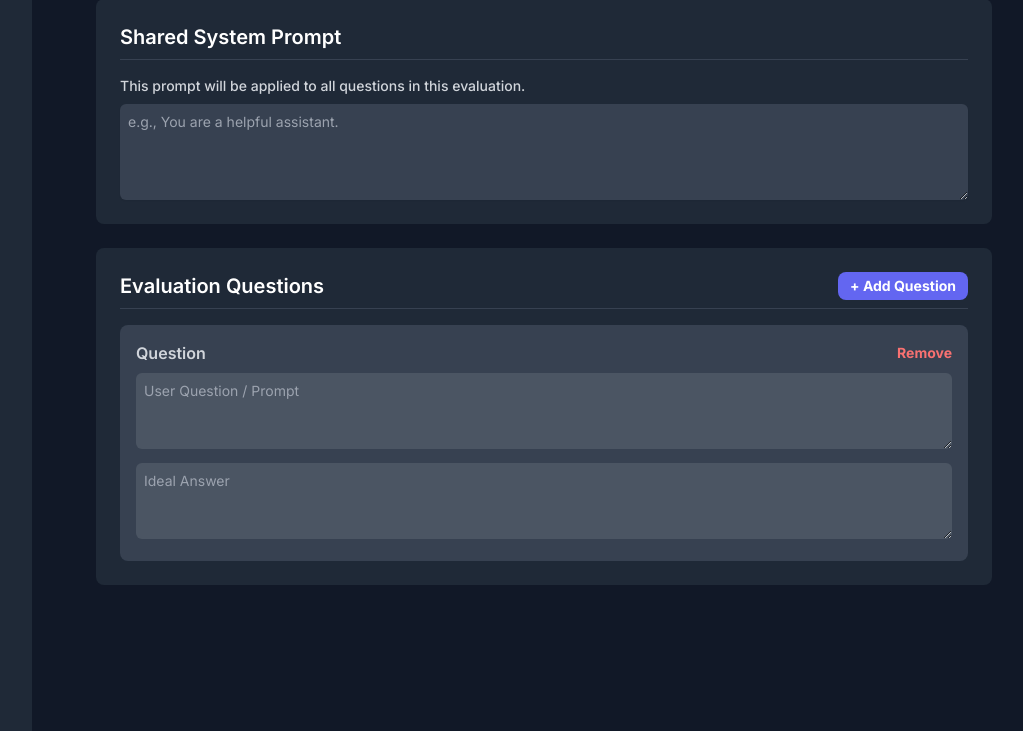
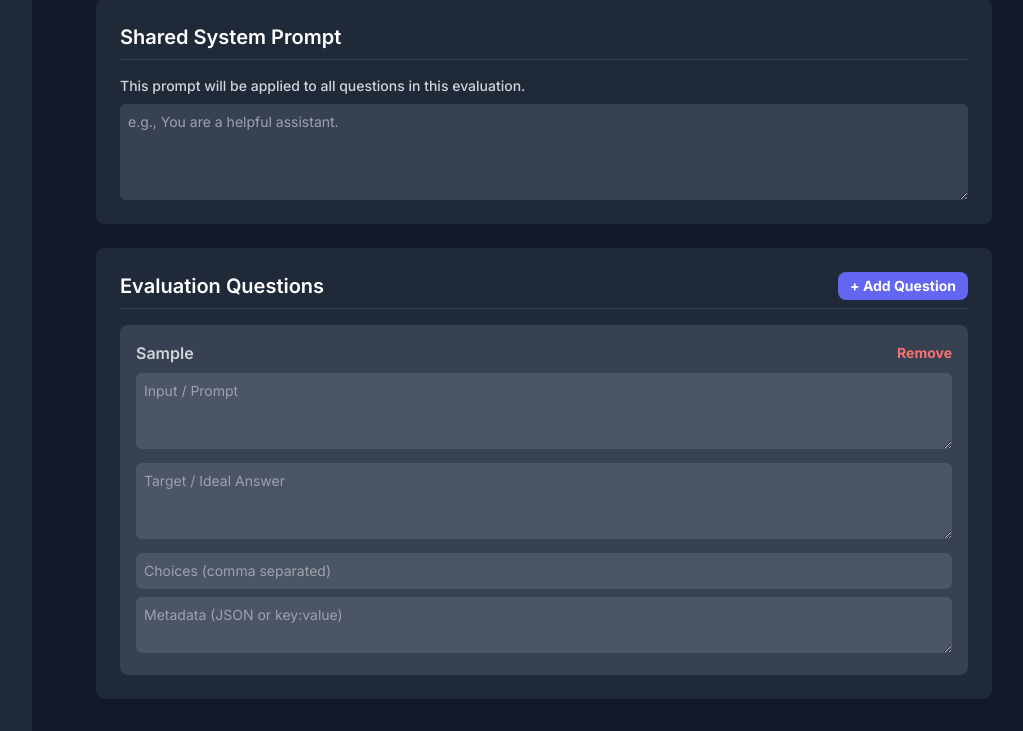
Before and after one commit to christopherwoodall/benchcraft, a Flask app: page / in a window 1280 px wide. Shown: the part 474-1205 px from the top of the page, without its empty margins (224-1247 px from the left). Run offline with Flask 3, Linux system fonts and the light colour scheme; data that the repository does not hold is empty; some libraries are stand-ins or nearby versions.

Commit message:
Update index.html

```diff
--- a/templates/index.html
+++ b/templates/index.html
@@ -178,17 +178,19 @@ document.addEventListener('DOMContentLoaded', () => {
         }
     };
 
-    const createPromptElement = (user = '', answer = '') => {
+    const createPromptElement = (input = '', target = '', choices = '', metadata = '') => {
         const div = document.createElement('div');
         div.className = 'p-4 bg-gray-700 rounded-lg prompt-pair';
         div.innerHTML = `
             <div class="flex justify-between items-center mb-2">
-                <h4 class="font-semibold text-gray-300">Question</h4>
+                <h4 class="font-semibold text-gray-300">Sample</h4>
                 <button class="remove-prompt-btn text-red-400 hover:text-red-500 font-bold text-sm">Remove</button>
             </div>
             <div class="space-y-2">
-                <textarea rows="3" placeholder="User Question / Prompt" class="user-prompt w-full bg-gray-600 rounded-md p-2 text-sm">${user}</textarea>
-                <textarea rows="3" placeholder="Ideal Answer" class="expected-answer w-full bg-gray-600 rounded-md p-2 text-sm">${answer}</textarea>
+                <textarea rows="3" placeholder="Input / Prompt" class="sample-input w-full bg-gray-600 rounded-md p-2 text-sm">${input}</textarea>
+                <textarea rows="3" placeholder="Target / Ideal Answer" class="sample-target w-full bg-gray-600 rounded-md p-2 text-sm">${target}</textarea>
+                <input type="text" placeholder="Choices (comma separated)" value="${choices}" class="sample-choices w-full bg-gray-600 rounded-md p-2 text-sm">
+                <textarea rows="2" placeholder="Metadata (JSON or key:value)" class="sample-metadata w-full bg-gray-600 rounded-md p-2 text-sm">${metadata}</textarea>
             </div>
         `;
         promptsList.appendChild(div);
@@ -201,10 +203,19 @@ document.addEventListener('DOMContentLoaded', () => {
         form.revision.value = data.revision || '';
         form.systemPrompt.value = data.systemPrompt || '';
 
-        // Clear and set prompts
+        // Clear and rebuild sample fields
         promptsList.innerHTML = '';
-        if (data.prompts) {
-            data.prompts.forEach(p => createPromptElement(p.user, p.answer));
+        if (data.samples) {
+            data.samples.forEach(s => {
+                createPromptElement(
+                    s.input || '',
+                    s.target || '',
+                    s.choices ? s.choices.join(', ') : '',
+                    s.metadata ? JSON.stringify(s.metadata, null, 2) : ''
+                );
+            });
+        } else {
+            createPromptElement();
         }
 
         form.formTitle.textContent = `Editing: ${data.name}`;
@@ -249,10 +260,37 @@ document.addEventListener('DOMContentLoaded', () => {
     };
 
     const handleSaveBenchmark = async () => {
-        const prompts = Array.from(document.querySelectorAll('.prompt-pair')).map(div => ({
-            user: div.querySelector('.user-prompt').value,
-            answer: div.querySelector('.expected-answer').value
-        }));
+        const samples = Array.from(document.querySelectorAll('.prompt-pair')).map((div, i) => {
+            const input = div.querySelector('.sample-input').value;
+            const target = div.querySelector('.sample-target').value;
+            const rawChoices = div.querySelector('.sample-choices').value;
+            const rawMetadata = div.querySelector('.sample-metadata').value;
+
+            let choices = rawChoices ? rawChoices.split(',').map(c => c.trim()) : null;
+            let metadata = null;
+            try {
+                metadata = rawMetadata ? JSON.parse(rawMetadata) : null;
+            } catch {
+                if (rawMetadata.includes(':')) {
+                    metadata = Object.fromEntries(
+                        rawMetadata.split(',').map(pair => {
+                            const [k, v] = pair.split(':').map(x => x.trim());
+                            return [k, v];
+                        })
+                    );
+                }
+            }
+
+            return {
+                id: i + 1,
+                input,
+                target,
+                choices,
+                metadata,
+                files: null,
+                setup: null
+            };
+        });
 
         if (!form.name.value.trim()) {
             showToast("Evaluation Name cannot be empty.", true);
@@ -265,7 +303,7 @@ document.addEventListener('DOMContentLoaded', () => {
             author: form.author.value,
             revision: form.revision.value,
             systemPrompt: form.systemPrompt.value,
-            prompts: prompts,
+            samples
         };
 
         try {
@@ -279,6 +317,7 @@ document.addEventListener('DOMContentLoaded', () => {
             showToast(error.message, true);
         }
     };
+
 
     const handleDeleteBenchmark = async () => {
         const filename = form.currentFilename.value;
```
